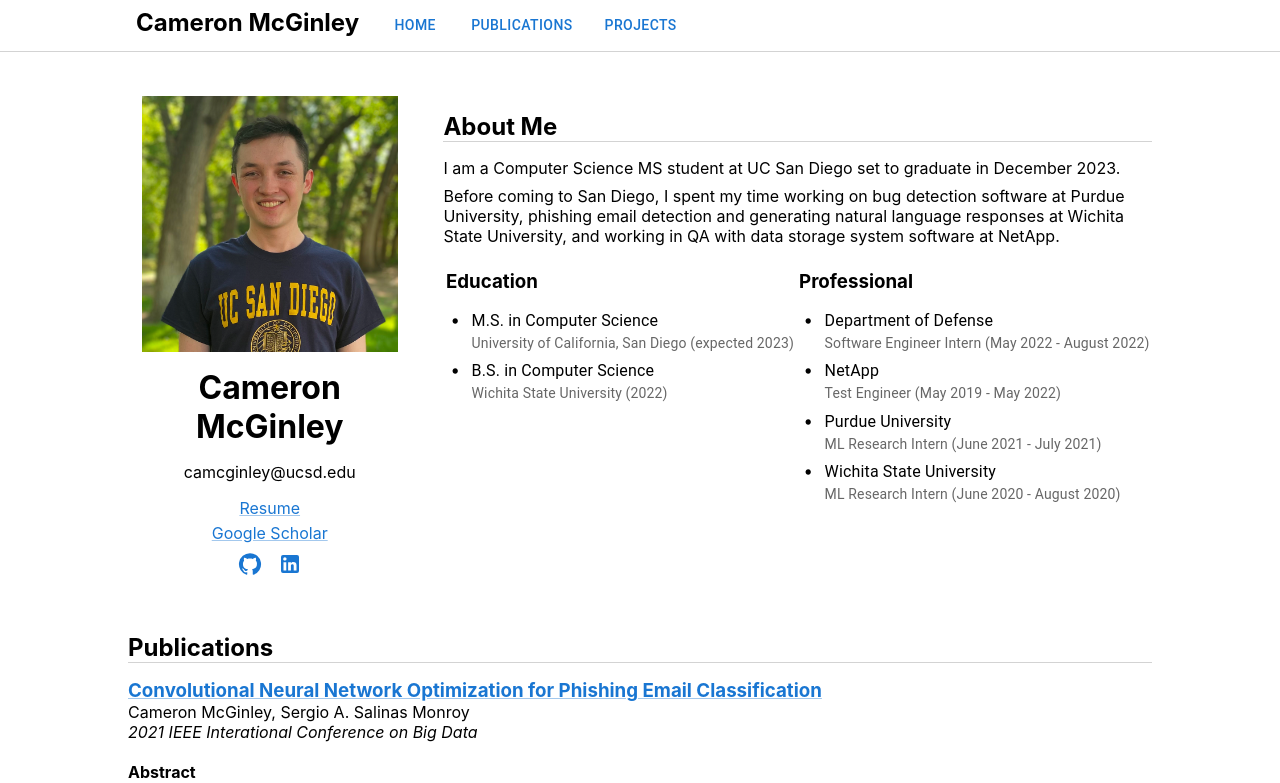
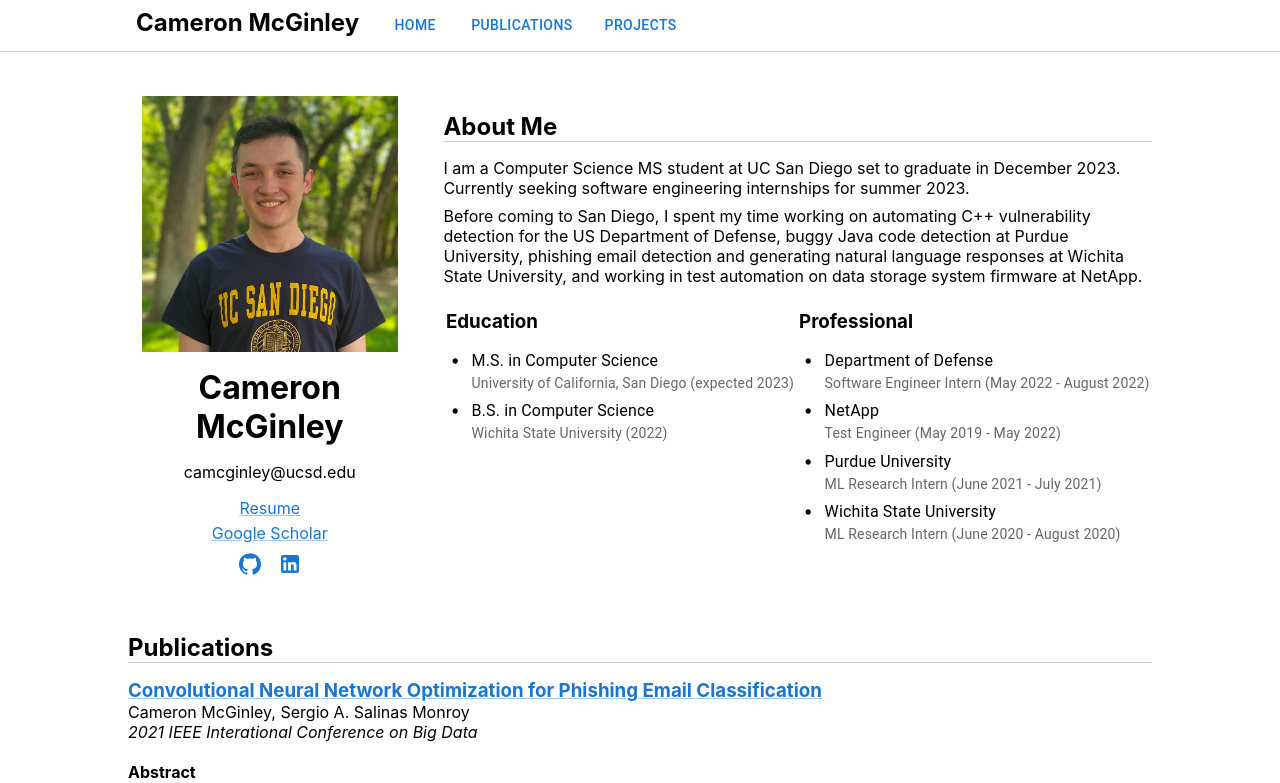
Before and after one commit to cameronmcginley/cameronmcginley.github.io, a React (Create React App) app: page / in a window 1280 px wide. Shown: the top 783 px of the page. Built offline with nearby package versions, Linux system fonts and the light colour scheme.

Commit message:
Update bio

```diff
--- a/src/Components/AboutBio.js
+++ b/src/Components/AboutBio.js
@@ -8,13 +8,15 @@ const AboutBio = () => {
       <h2 className="underline">About Me</h2>
       <p>
         I am a Computer Science MS student at UC San Diego set to graduate in
-        December 2023.
+        December 2023. Currently seeking software engineering internships for
+        summer 2023.
       </p>
       <p>
-        Before coming to San Diego, I spent my time working on bug detection
-        software at Purdue University, phishing email detection and generating
-        natural language responses at Wichita State University, and working in
-        QA with data storage system software at NetApp.
+        Before coming to San Diego, I spent my time working on automating C++
+        vulnerability detection for the US Department of Defense, buggy Java
+        code detection at Purdue University, phishing email detection and
+        generating natural language responses at Wichita State University, and
+        working in test automation on data storage system firmware at NetApp.
       </p>
 
       <div className="about bio lists">
```
